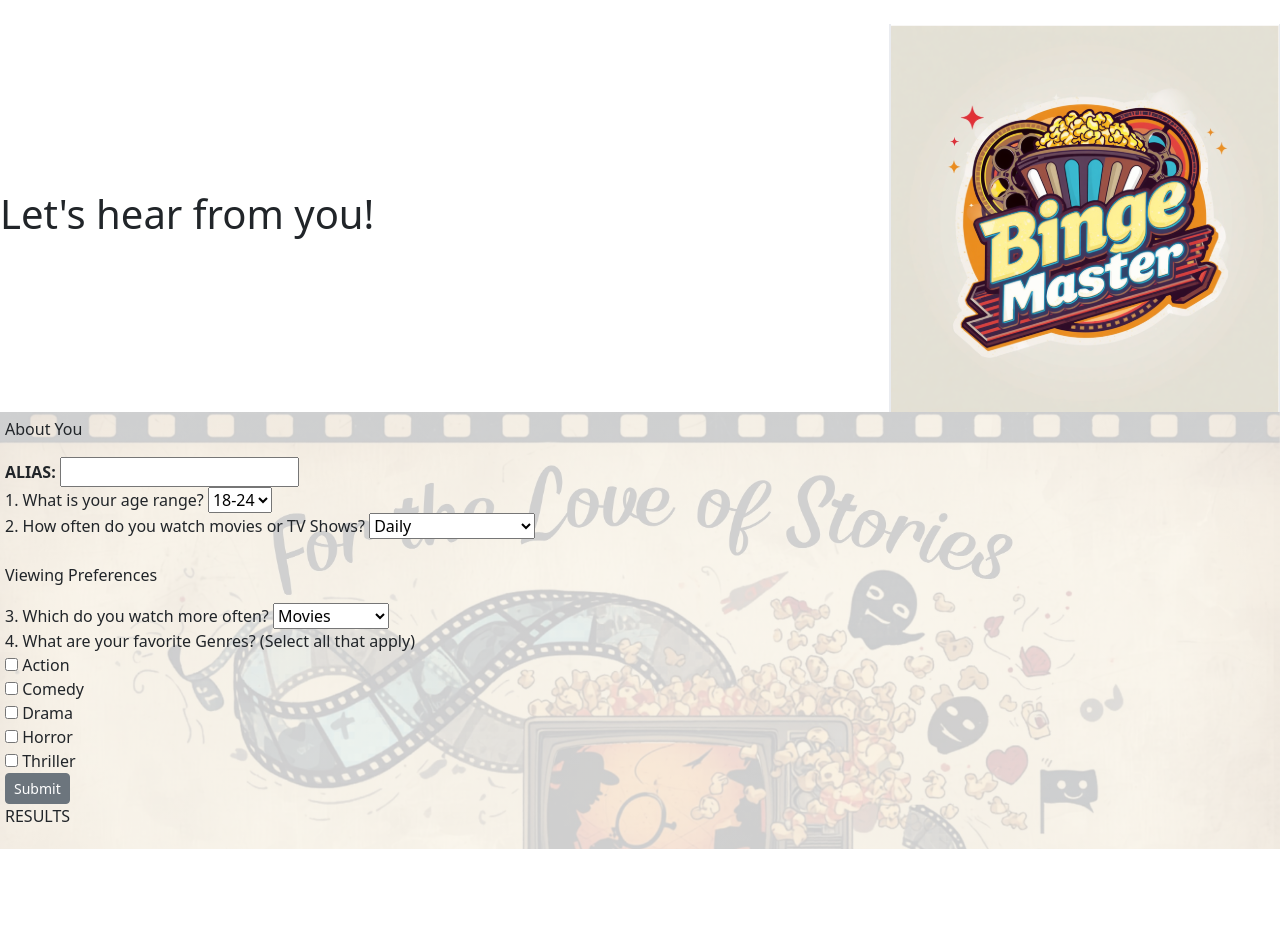
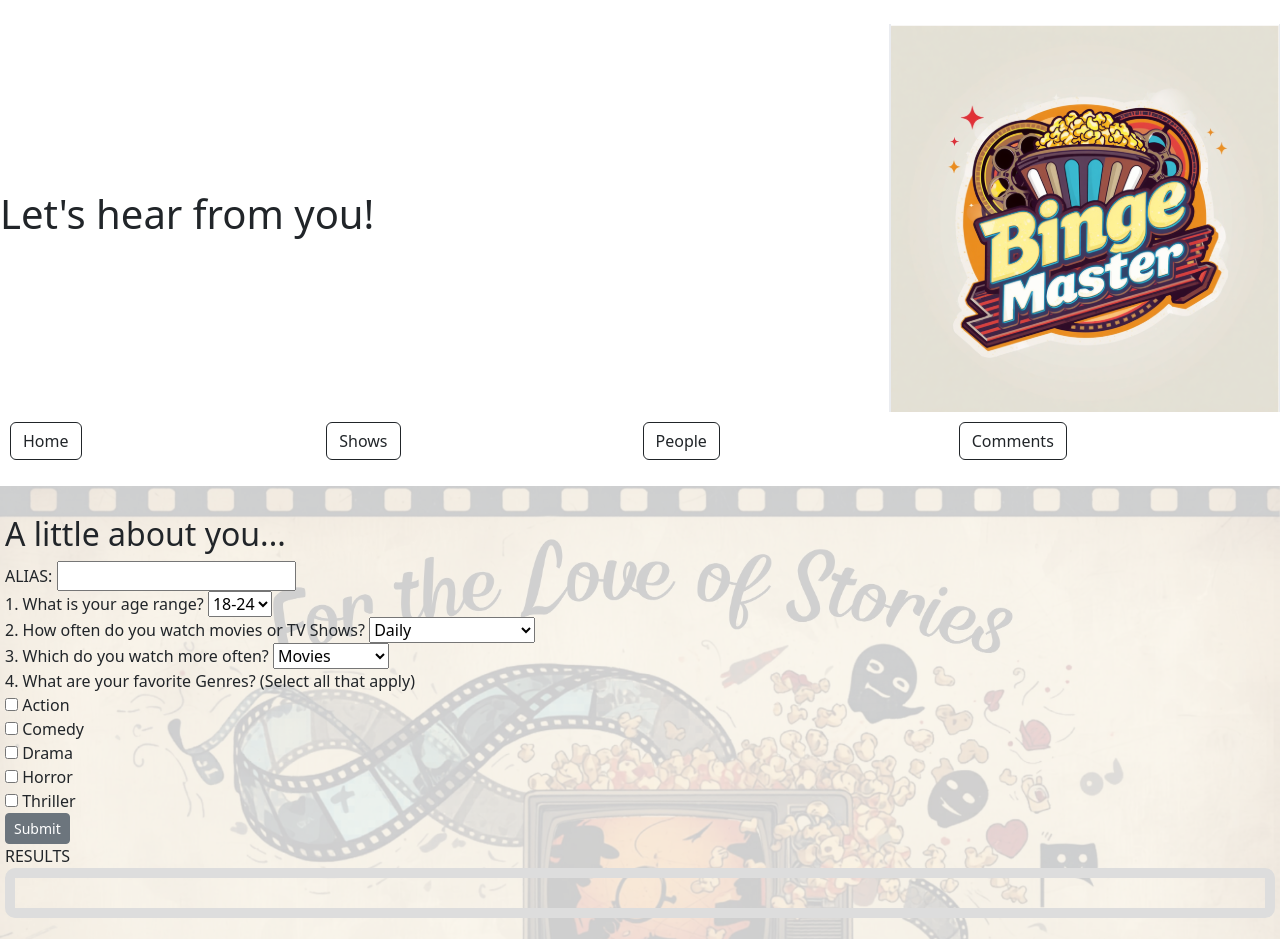
Before and after one commit to IslaChaos13/SDI-Project-1, a website: page pages/comments.html in a window 1280 px wide. Before the commit the page ends 849 px from the top, so only its background shows below. Drawn offline with nearby package versions, Linux system fonts and the light colour scheme.

Commit message:
Display structure for survey needs more adjustments

```diff
--- a/pages/comments.html
+++ b/pages/comments.html
@@ -12,58 +12,50 @@
 
         <h1> Let's hear from you!</h1>
         <img src="../images/bingeMaster.png">
-
     </div>
 
+    <div>
+        <ul class="navBar">
+            <li><button id="homeBtn" type="button" class="btn btn-outline-dark">Home</button></li>
+            <li><button id="showBtn" type="button" class="btn btn-outline-dark">Shows</button></li>
+            <li><button id="pplBtn" type="button" class="btn btn-outline-dark">People</button></li>
+            <li><button id="commentsBtn" type="button" class="btn btn-outline-dark">Comments</button></li>
+     </div>
+
+
     <div id ="surveyPage">
-    <form id = "survey">
-        <p>About You</p>
-
-        <label for = "alias"><strong>ALIAS: </strong></label>
+    <br id = "survey">
+        <h2>A little about you...</h2>
+        <label for = "alias">ALIAS:</label>
         <input type = "text" id="alias"></br>
 
         <label for ="ageRange">1. What is your age range? </label>
-
                 <select id = "ageRange" name="ageRange" required>
                     <option value = "18-24">18-24</option>
                     <option value = "25-34">25-34</option>
                     <option value = "35-44">35-44</option>
                     <option value = "45+">45+</option>
-
                 </select>
         </br>
 
         <label for ="screenTime">2. How often do you watch movies or TV Shows?</label>
-
                 <select id = "screenTime" name="screenTime" required>
-
                     <option value = "Daily">Daily</option>
                     <option value = "A few times a week">A few times a week</option>
                     <option value = "Once a week">Once a week</option>
                     <option value = "Rarely">Rarely</option>
-
-        </select>
-
-    </br>
-    </br>
-
-        <p>Viewing Preferences</p>
+                </select></br>
 
         <label for ="viewType">3. Which do you watch more often? </label>
-
                 <select id = "viewType" name="viewType" required>
-
                     <option value = "movies">Movies</option>
                     <option value = "tvShows">TV Shows</option>
                     <option value = "bothEqually">Both Equally</option>
-
                 </select>
-
         </br>
 
         <label for = "genres">4. What are your favorite Genres? (Select all that apply)</label>
         </br>
-
                 <input type = "checkbox" id="action" value="action">
                 <label for = "action">Action</label></br>
 
@@ -78,22 +70,16 @@
 
                 <input type = "checkbox" id="thriller" value="thriller">
                 <label for = "thriller">Thriller</label></br>
-
-
         <button id = "submitBtn" type ="button" class="btn btn-secondary btn-sm">Submit</button>
-
     </br>
 
         <label for ="surveyResults">RESULTS</label>
         <ul id ="surveyResults"></ul>
-
-
-
-
-
     </form>
 </div>
 
 <script src = "../scripts/survey.js"></script>
+<script src ="../scripts/event.js"></script>
+
 </body>
 </html>
--- a/scripts/survey.js
+++ b/scripts/survey.js
@@ -1,10 +1,14 @@
 
 const submit = document.querySelector('#submitBtn')
 const surveyForm = document.querySelector('#survey');
+const list = document.querySelector("#surveyResults");
+
 
 function addResponse(){
 
-    const list = document.querySelector("#surveyResults");
+    const card = document.createElement('div');
+
+
     const aliasName = document.querySelector("#alias").value;
     const ageRange = document.querySelector("#ageRange").value;
     const screenTime = document.querySelector("#screenTime").value;
@@ -19,7 +23,7 @@ function addResponse(){
     const viewItem = document.createElement("li");
     viewItem.textContent = "Watches more: " + viewType;
 
-    list.append(aliases, ageBracket, viewTime, viewItem)
+    card.append(aliases, ageBracket, viewTime, viewItem)
 
     const checkedGenres = document.querySelectorAll(
         'input[type="checkbox"]:checked'
@@ -28,8 +32,10 @@ function addResponse(){
     checkedGenres.forEach((genre) => {
         const li = document.createElement("li");
         li.textContent = "Genre: " + genre.value;
-        list.appendChild(li)
+        card.appendChild(li)
     });
+
+    list.appendChild(card)
 
      surveyForm.reset()
 
--- a/styles/survey.css
+++ b/styles/survey.css
@@ -8,7 +8,13 @@
     background-repeat: repeat;
     padding: 5px;
     gap: 5px;
+}
 
+#surveyPage-h2{
+  font-family: Cambria;
+    font-size: xx-large;
+    font-weight:bold
+    color: red;
 }
 
 #header{
@@ -17,7 +23,26 @@
     align-items: center;
 }
 
-#header-img{
-    width: 50px;
+.navBar{
+    display: grid;
+    grid-template-columns: 1fr 1fr 1fr 1fr;
+    list-style-type: none;
+    gap: 5px;
+    padding: 10px;
+}
 
+#survey{
+    display: flexbox;
 }
+
+
+
+#surveyResults{
+    display:grid;
+    grid-template-columns: repeat(4, 1fr);
+    gap: 15px;
+    list-style-type: none;
+    padding: 15px;
+    border: 10px solid #ddd;
+    border-radius: 10px;
+}
```
Also changed, not shown: pages/people.html (+1 -1 lines). Lines whose indentation alone changed are shown as unchanged.
